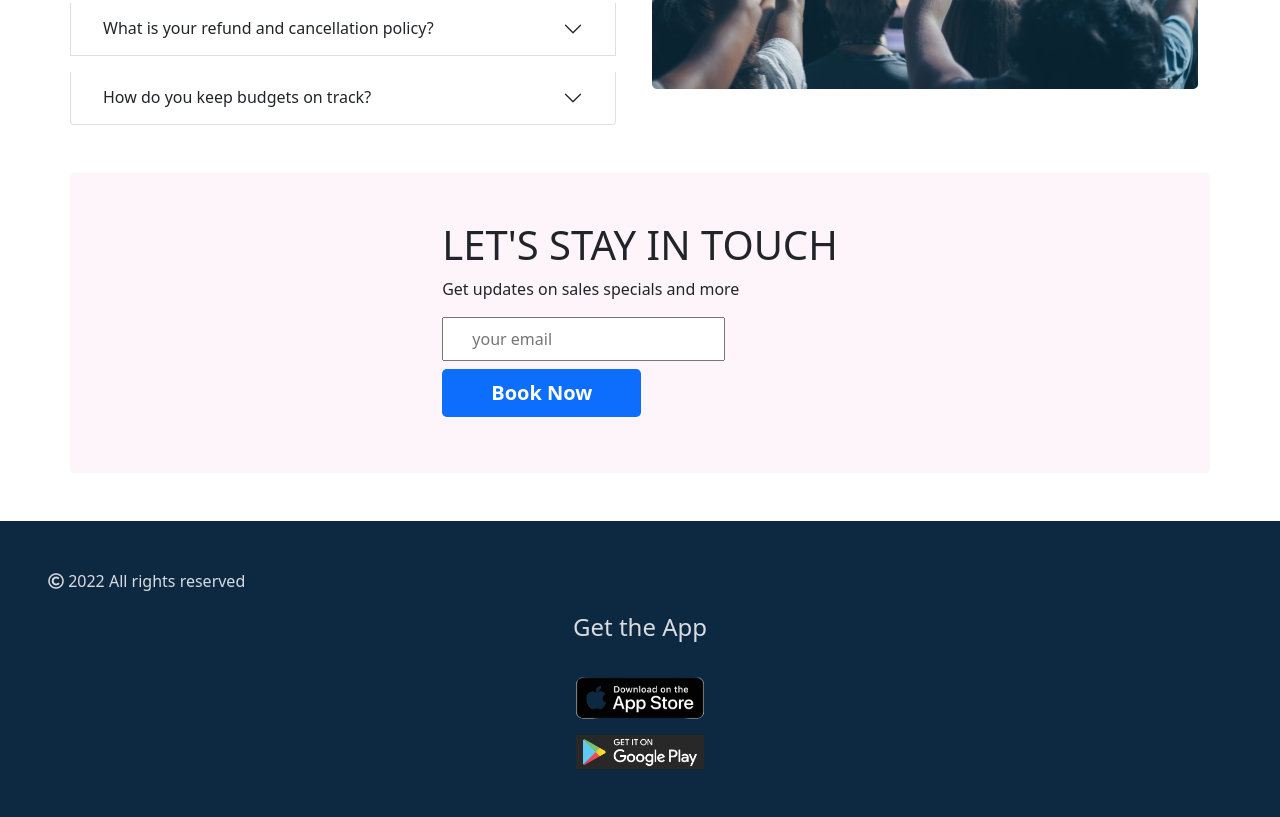
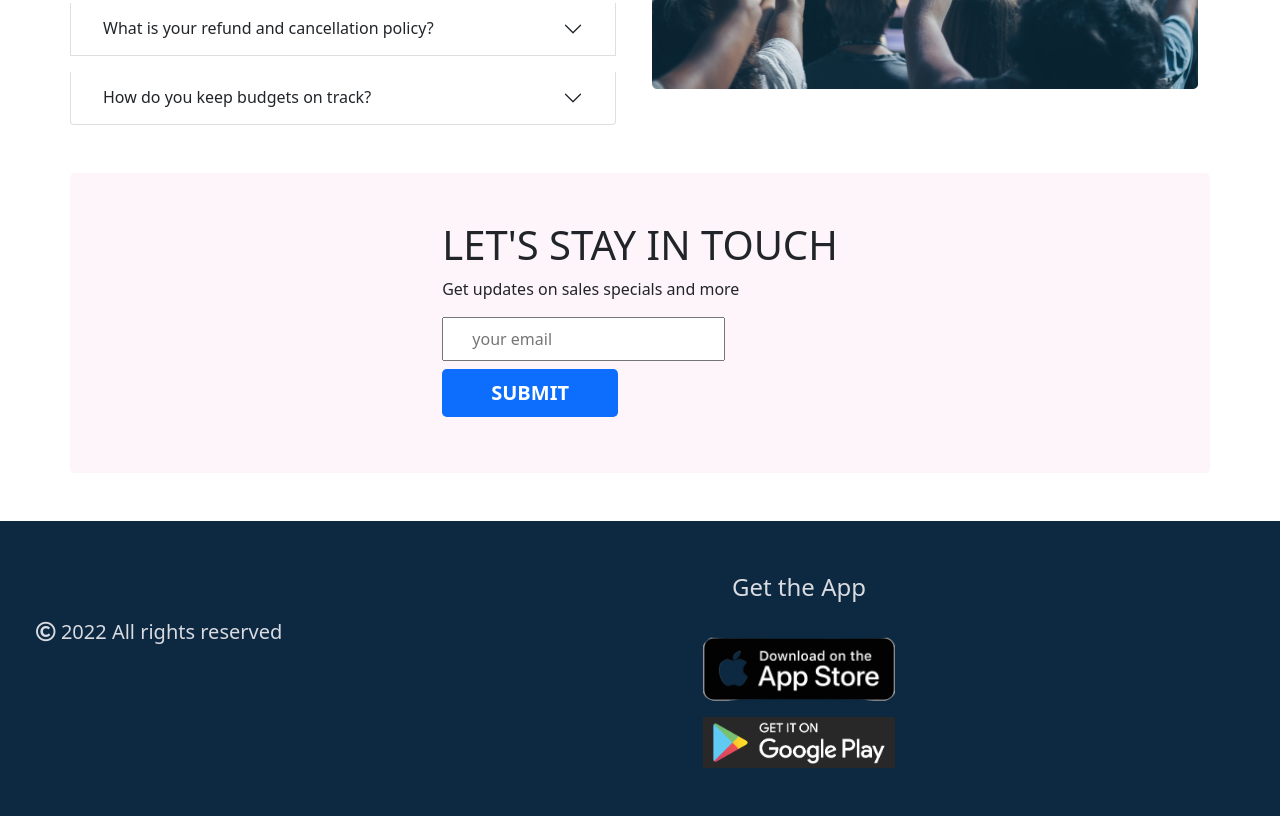
Before and after one commit to ahmednayeem/convention-center, a plain HTML site: page index.html in a window 1280 px wide. Shown: the part 1985-2802 px from the top of the page. Drawn offline with nearby package versions, Linux system fonts and the light colour scheme.

Commit message:
footer section

```diff
--- a/index.html
+++ b/index.html
@@ -236,7 +236,7 @@
       <p>Get updates on sales specials and more</p>
       <input class="p-2 px-4" type="text" placeholder=" your email">
       <br>
-      <a class="btn bg-primary btn-lg px-5 rounded-3 my-2" href="#" role="button"><span class="fw-bold text-white">Book Now</span></a>
+      <a class="btn bg-primary btn-lg px-5 rounded-3 my-2" href="#" role="button"><span class="fw-bold text-white">SUBMIT</span></a>
      </div>
     </section>
 </main>
@@ -245,15 +245,15 @@
    footer
   ---------->
 
-<footer class="text-center f-color w-auto mt-5 py-5">
- <div class="d-md-flex mx-5"> <p><i class="far fa-copyright"></i> 2022 All rights reserved</p></div>
- <div class="row-5">
-   <p class="fs-4">Get the App</p>
-   <a href="https://www.apple.com/" target="_blank"><img class="py-3" width="10%" src="footer-img/apple-icon.png"> <br>
-    <a href="https://play.google.com/store/apps/" target="_blank"><img class="" width="10%" src="footer-img/app-store-icon.png"></a>
+  <footer class="text-center f-color w-auto mt-5 py-5 d-md-flex">
+    <div class="ms-auto py-lg-5 fs-5"> <p><i class="far fa-copyright"></i> 2022 All rights reserved</p></div>
+    <div class="ms-auto">
+      <p class="fs-4">Get the App</p>
+      <a href="https://www.apple.com/" target="_blank"><img class="py-3" width="20%" src="footer-img/apple-icon.png"> <br>
+       <a href="https://play.google.com/store/apps/" target="_blank"><img class="" width="20%" src="footer-img/app-store-icon.png"></a>
 
- </div>
-</footer>
+    </div>
+   </footer>
 
 
 <!-- bootstrap script -->
--- a/style.css
+++ b/style.css
@@ -24,3 +24,7 @@ body{
     background: #0D2941;
     color:#D9DBE1;
 }
+
+.margin-left{
+    margin-left:100px;
+}
```
